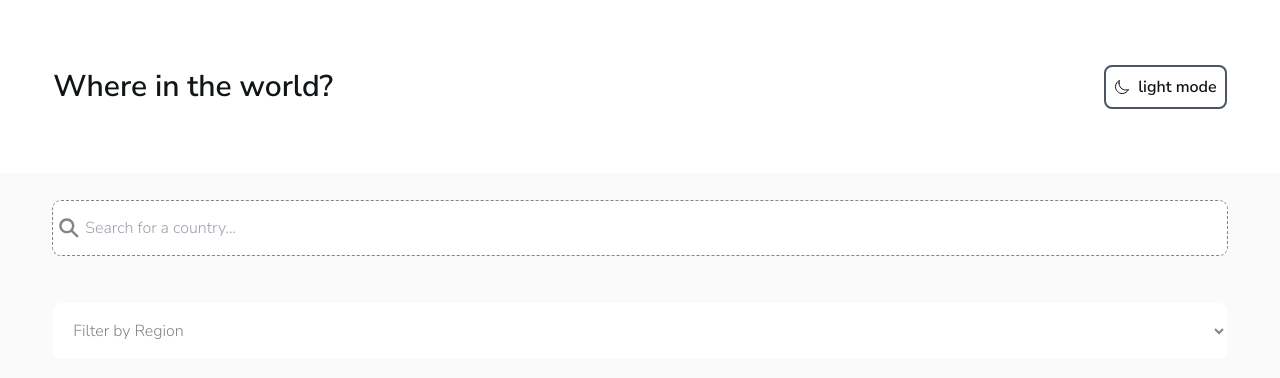
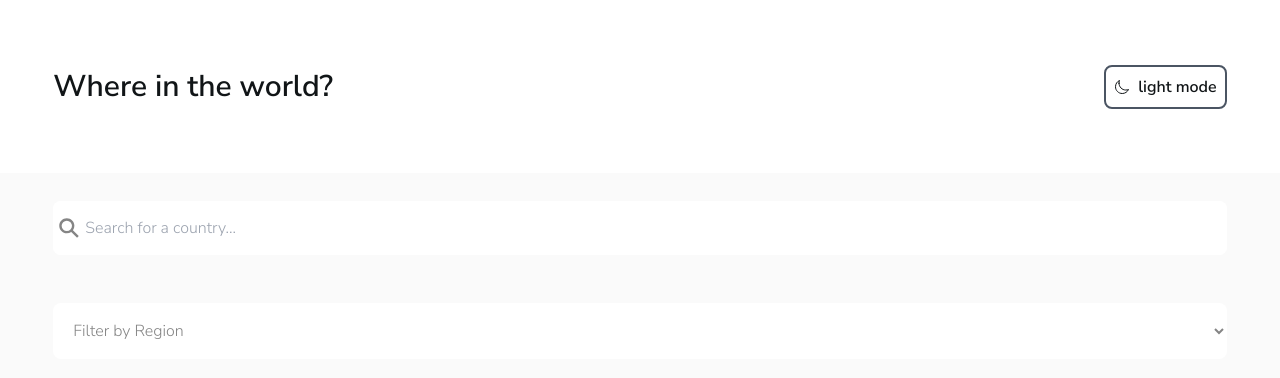
Before and after one commit to victoriacheng15/fem-rest-countries-api, a React (Vite) app: page / in a window 1280 px wide. Shown: the top 378 px of the page. Built offline with nearby package versions, Linux system fonts and the light colour scheme.

Commit message:
add hover and focus for input element

```diff
--- a/src/componments/search/InputElement.jsx
+++ b/src/componments/search/InputElement.jsx
@@ -6,7 +6,7 @@ function InputElement() {
     <div className="relative flex items-center rounded-lg bg-lightGray-700 dark:bg-darkBlue-700">
       <IoSearchSharp className="absolute ml-1 text-2xl text-lightGray-900 dark:text-lightGray-700" />
       <input
-        className="w-full h-full p-4 pl-8 rounded-lg outline-1 outline-dashed text-lightGray-900 dark:bg-darkBlue-700 dark:placeholder-lightGray-700"
+        className="w-full h-full p-4 pl-8 rounded-lg text-lightGray-900 dark:bg-darkBlue-700 dark:placeholder-lightGray-700 outline-style"
         type="text"
         placeholder="Search for a country..."
       />
```
